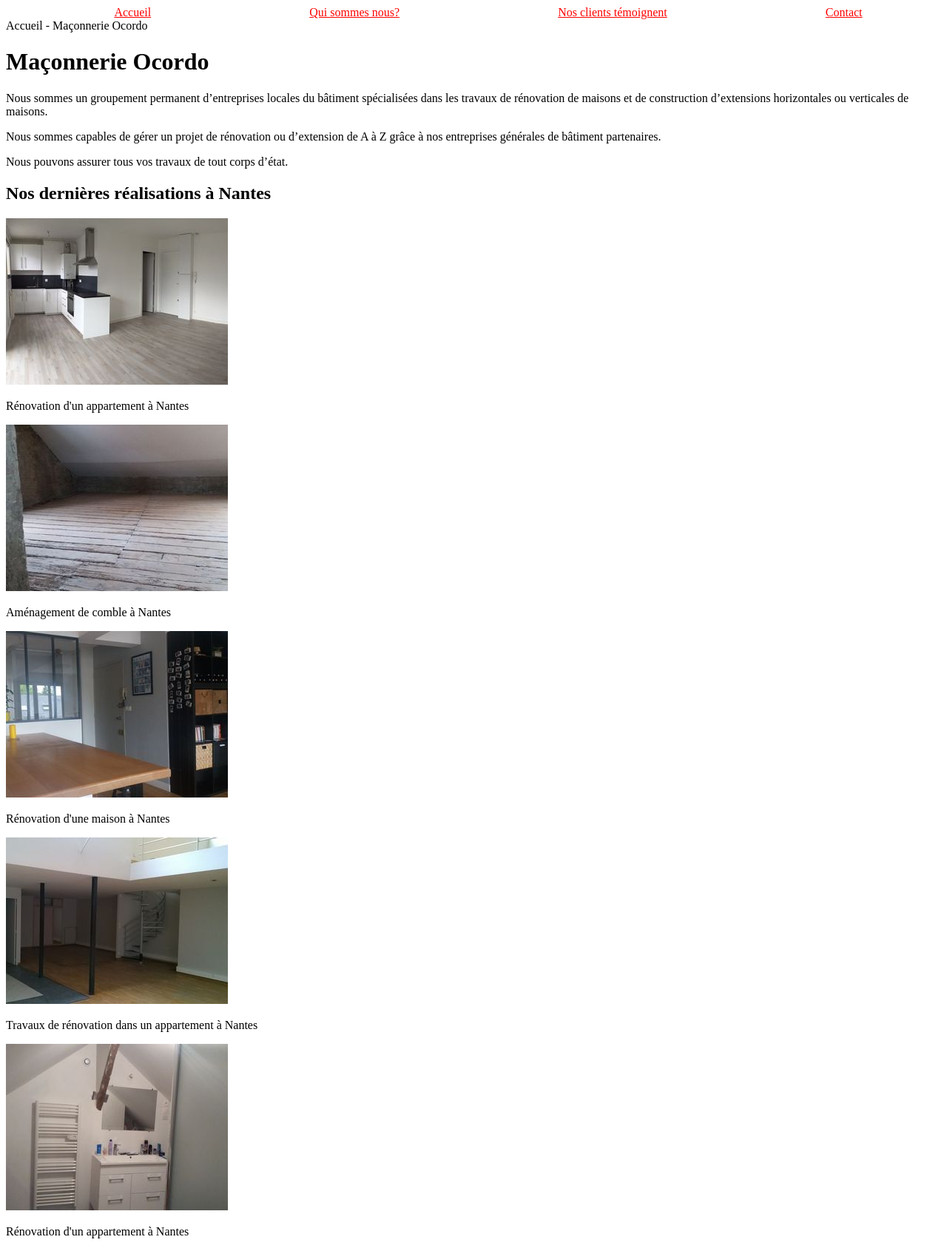
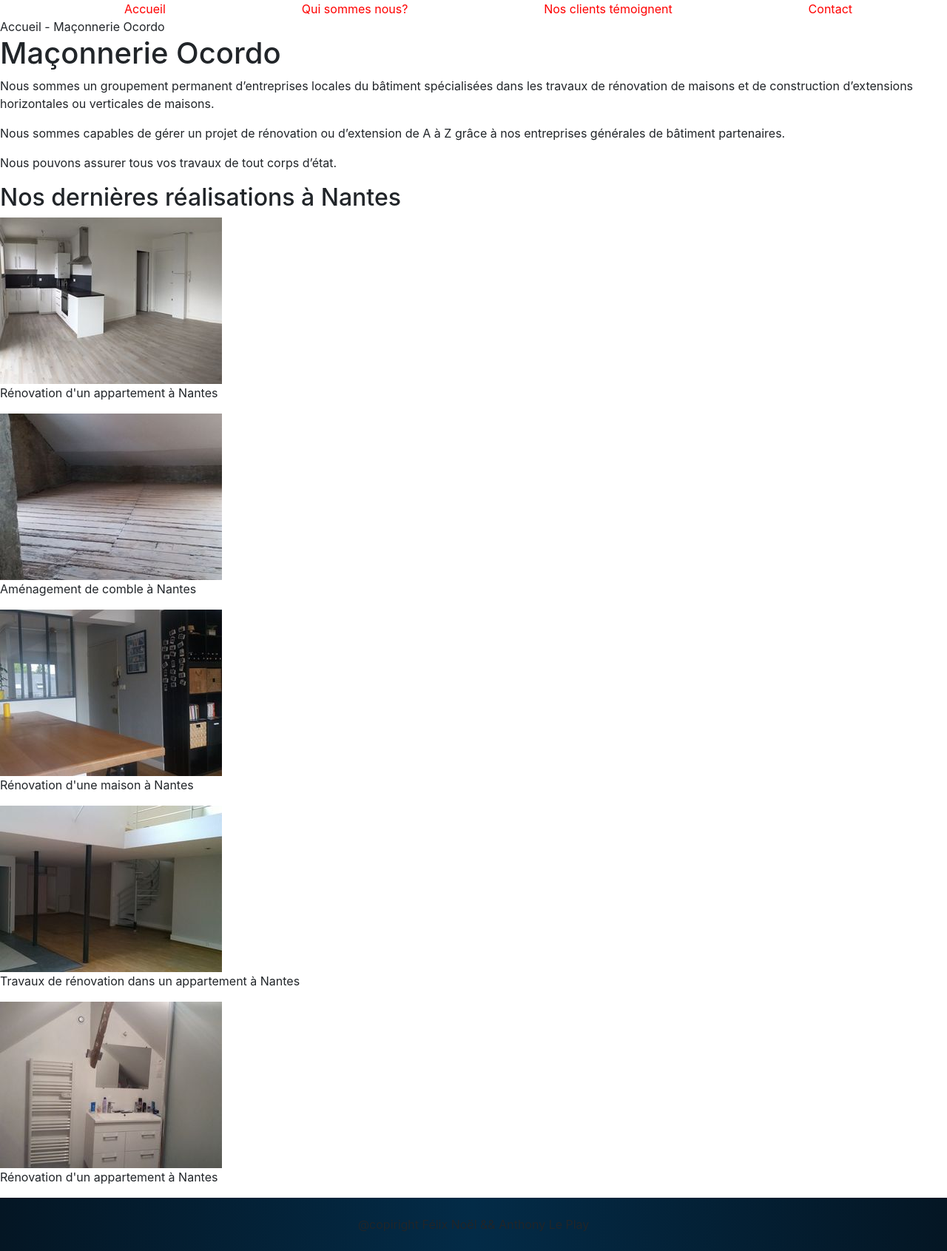
Before and after one commit to anthonyleplay/tp-php-xml, a PHP site: page / in a window 1280 px wide. Shown: the whole page at 74% size. Run offline with PHP 8.4, Linux system fonts and the light colour scheme.

Commit message:
footer ok

```diff
--- a/assets/css/style.css
+++ b/assets/css/style.css
@@ -20,3 +20,7 @@ nav ul li a {
     color: red;
     justify-content: space-between;
 }
+.footer-perso{
+    background: rgb(4, 22, 36);
+    background: linear-gradient(90deg, rgba(4, 22, 36, 1) 0%, rgba(3, 43, 71, 1) 50%, rgba(4, 22, 36, 1) 100%);
+}
--- a/index.php
+++ b/index.php
@@ -10,6 +10,7 @@
     <meta charset="UTF-8">
     <meta name="viewport" content="width=device-width, initial-scale=1.0">
     <title>TP</title>
+    <link rel="stylesheet" href="https://stackpath.bootstrapcdn.com/bootstrap/4.5.0/css/bootstrap.min.css">
     <link rel="stylesheet" href="assets/css/style.css">
 </head>
 
@@ -29,6 +30,16 @@
             <?= $contenu->page[intval($numpage)]->title ;?>
             <?= $contenu->page[intval($numpage)]->content ;?>
 
+
+<footer class="footer-perso">
+   <div class="contener">
+       <div class="row">
+           <div class="col-12 py-4 text-center">
+               <span>@copiright Félix Noël && Anthony Le Play</span>
+           </div>
+       </div>
+   </div>
+</footer>
 </body>
 
 </html>
```
